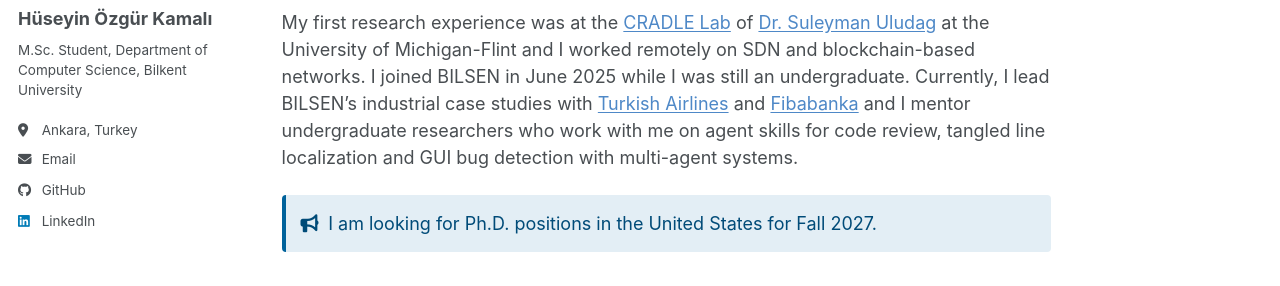
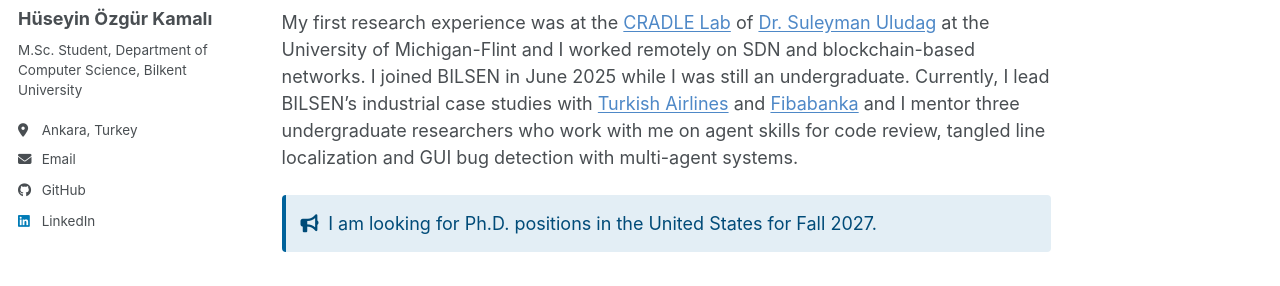
Before and after one commit to dev-zgr/dev-zgr.github.io, a Jekyll site: the page built from _pages/about.html, in a window 1280 px wide and 900 px high. Shown: the part 278-564 px from the top of the window. Built offline with Jekyll 4.4.1, drawn with Linux system fonts in a browser that asks for light colours; a script bundle is joined from its source files by our own code; a style sheet for code colours, icons or effects is not loaded.

Commit message:
Mention the three mentored undergraduate researchers
Co-Authored-By: Claude Opus 5.5 <noreply@anthropic.com>

```diff
--- a/_data/experience.yml
+++ b/_data/experience.yml
@@ -15,7 +15,7 @@
       bullets:
         - "Leading the group's industry collaborations with Turkish Airlines and Fibabanka."
         - "Wrote the TUBITAK 1005 proposal for an AI-supported code review platform based on our vision paper, which was accepted in 2026."
-        - "Mentoring undergraduate researchers on agent skills for code review, tangled line localization and GUI bug detection."
+        - "Mentoring three undergraduate researchers on agent skills for code review, tangled line localization and GUI bug detection."
         - "Worked on LLM-based pull request-issue alignment classification with fine-tuning and on a vision paper about the future of code review."
         - "Sub-reviewer for ICSE, FSE and ESEM with Dr. Tuzun."
 
--- a/_data/home.yml
+++ b/_data/home.yml
@@ -18,7 +18,7 @@ biography:
     and I worked remotely on SDN and blockchain-based networks. I joined BILSEN in June 2025 while I was still an
     undergraduate. Currently, I lead BILSEN's industrial case studies with
     [Turkish Airlines](https://www.turkishairlines.com/en-int/) and [Fibabanka](https://www.fibabanka.com.tr/en)
-    and I mentor undergraduate researchers who work with me on agent skills for code review, tangled line
+    and I mentor three undergraduate researchers who work with me on agent skills for code review, tangled line
     localization and GUI bug detection with multi-agent systems.
 
 # Highlighted box under the biography. Set `notice:` to an empty value to hide it.
```
